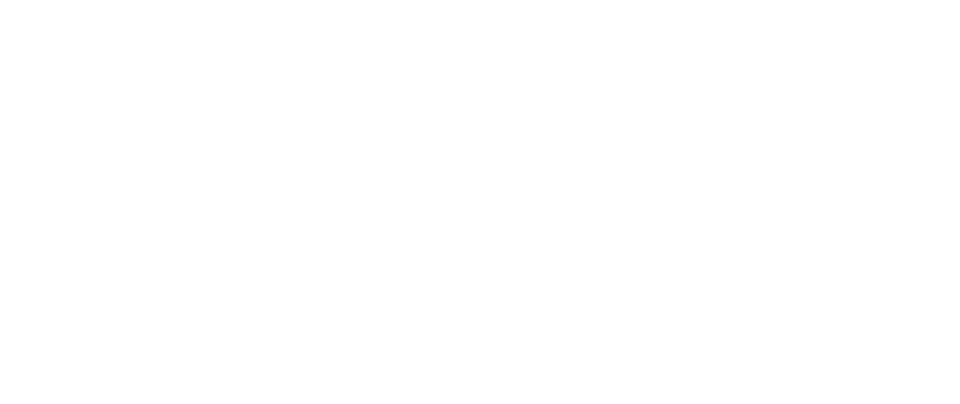
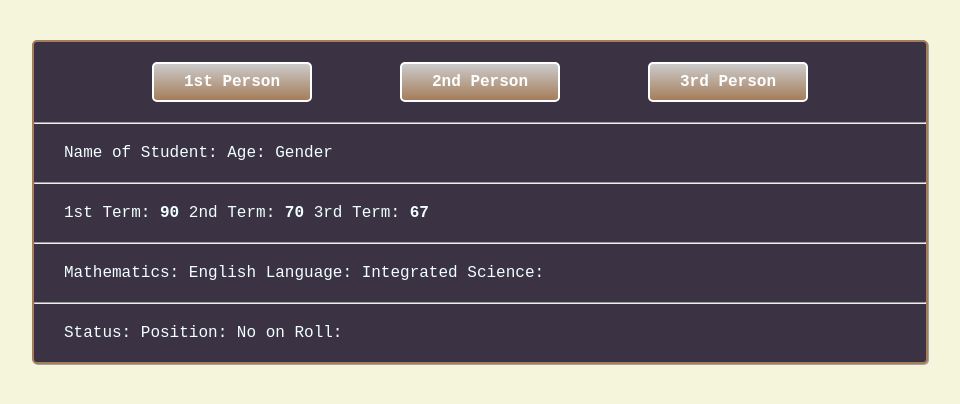
Before and after one commit to askdebb/js-objects, a plain HTML site: page index.html in a window 1280 px wide. Shown: the whole page, without its empty margins (160-1120 px from the left). Drawn offline with Linux system fonts and the light colour scheme.

Commit message:
design the front end

```diff
--- a/index.html
+++ b/index.html
@@ -9,6 +9,43 @@
 </head>
 <body>
 
+    <div class="student-dashboard">
+        <div class="positions">
+            <button class="position">1st Person</button>
+            <button class="position">2nd Person</button>
+            <button class="position">3rd Person</button>
+        </div>
+        <hr>
+
+        <div class="students">
+            <span id="student">Name of Student:</span>
+            <span id="student">Age:</span>
+            <span id="student">Gender</span>
+        </div>
+        <hr>
+
+        <div class="academic-records">
+            <span id="acadmic-record">1st Term: <strong><span id="firstTermValue">90</span></strong></span>
+            <span id="acadmic-record">2nd Term: <strong><span id="secondTermValue">70</span></strong></span>
+            <span id="acadmic-record">3rd Term: <strong><span id="thirdTermValue"></span>67</strong></span>
+        </div>
+        <hr>
+
+        <div class="subjects">
+            <span id="subject">Mathematics: </span>
+            <span id="subject">English Language: </span>
+            <span id="subject">Integrated Science: </span>
+        </div>
+        <hr>
+
+        <div class="promotion-status">
+            <span id="promo">Status: </span>
+            <span id="promo">Position: </span>
+            <span id="promo">No on Roll: </span>
+        </div>
+
+    </div>
+
     <script src="index.js"></script>
 </body>
 </html>
--- a/style.css
+++ b/style.css
@@ -0,0 +1,51 @@
+* {
+    margin: 0;
+    padding: 0;
+    box-sizing: border-box;
+    font-family: 'Courier New', Courier, monospace;
+}
+body {
+    background-color: beige;
+}
+.student-dashboard{
+    max-width: 70vw;
+    height: auto;
+    margin: 40px auto 0px;
+    background-color: #3b3244;
+
+    color: azure;
+    border:  2px solid #a57d5a;
+    border-radius: 5px;
+    box-shadow: 1px 1px rgb(168, 160, 160)
+}
+.positions, .students, .academic-records, .subjects, .promotion-status{
+    padding: 20px 30px;
+}
+
+.student, .academic-record, .subject, .promo {
+    margin-left: 30px;
+}
+
+
+
+.positions {
+    display: flex;
+    justify-content: space-evenly;
+    align-items: center;
+}
+
+ .position {
+    width: 10rem;
+    height: 2.5rem;
+    border: 2px solid #fff;
+    color: #fff;
+    font-size: 1rem;
+    font-weight: bolder;
+    background-image: linear-gradient( #a8a8a881 , #a57d5a);
+    cursor: pointer;
+    border-radius: 5px;
+}
+
+.position:hover {
+    background-image: linear-gradient( #25212181 , #c07029);
+}
```
